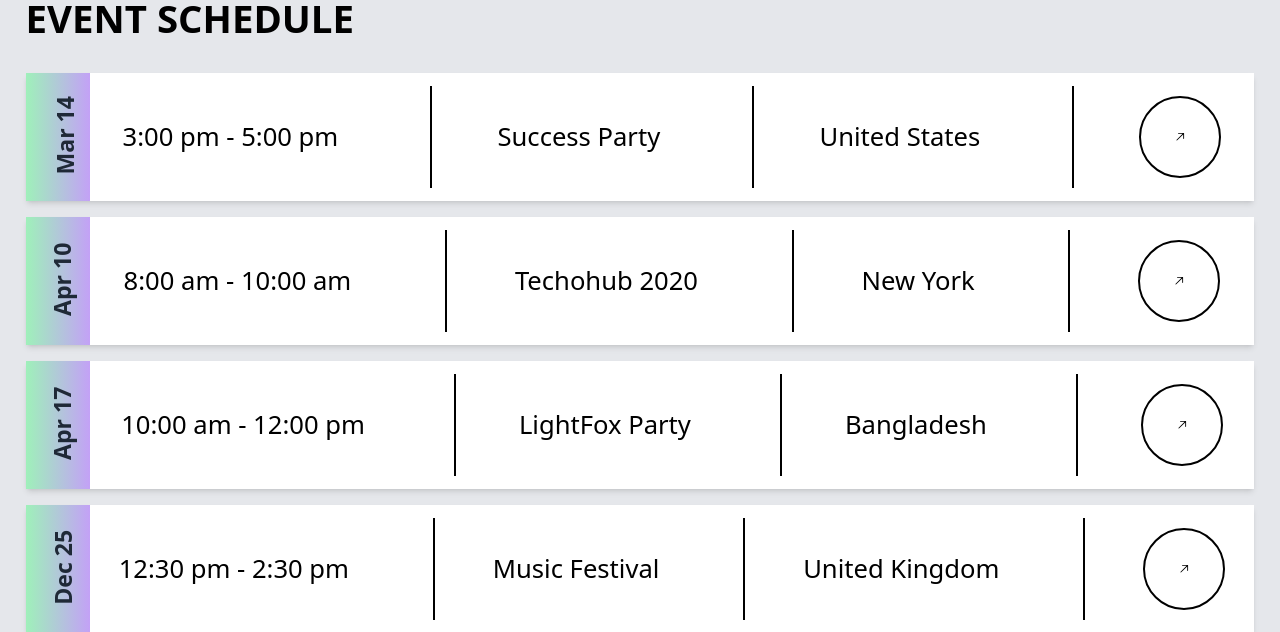
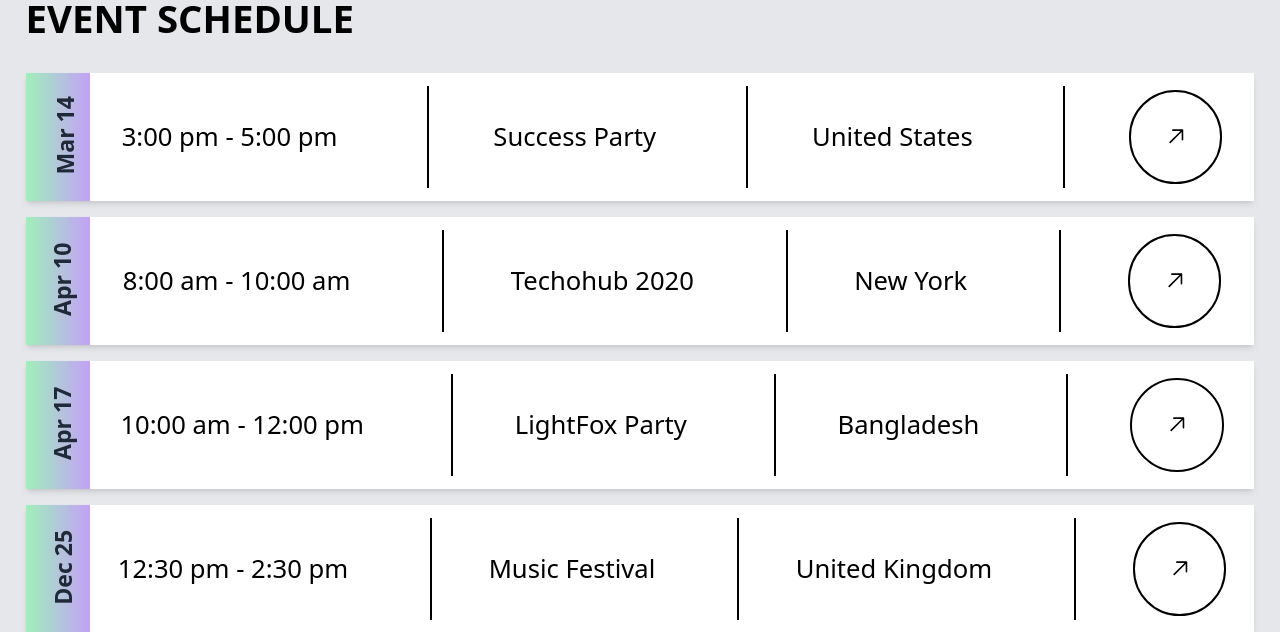
Before and after one commit to 0107shubham/themetechmount, a React (Vite) app: page /aboutUs in a window 1280 px wide. Shown: the part 1820-2452 px from the top of the page. Built offline with nearby package versions, Linux system fonts and the light colour scheme.

Commit message:
update again events

```diff
--- a/src/components/Events.jsx
+++ b/src/components/Events.jsx
@@ -93,10 +93,10 @@ const Events = () => {
 
           <div
             // hover:bg-[url(${item.imgUrl})]
-            className="flex  font-medium text-black group-hover:text-white  bg-cover justify-around items-center w-full min-h-[100%]   text-[2vw] "
+            className="flex  text-[14px] sm:text-[18px] md:text-[2vw]   font-medium text-black group-hover:text-white  bg-cover justify-around items-center w-full min-h-[100%]   "
             key={item.id}
           >
-            <p className="   pr-[2vw]">{item.time}</p>
+            <p className="pr-[2vw]">{item.time}</p>
             {/* <img src={item.imageURL} className="w-[4vw]" /> */}
             <div className="border-[.1vw] group-hover:text-white h-[80%] border-black"></div>
             <p className="  pr-[2vw]">{item.title}</p>
@@ -107,7 +107,7 @@ const Events = () => {
               to={`/eventsDetails/${item.id}`}
               className="border-black border-[.2vw] rounded-full p-[2.5vw]    hover:bg-gradient-to-r from-[#9FF0BA] to-[#C3A1F6]"
             >
-              <p className="text-[14px]">
+              <p className="">
                 <GoArrowUpRight />
               </p>
             </Link>
```
